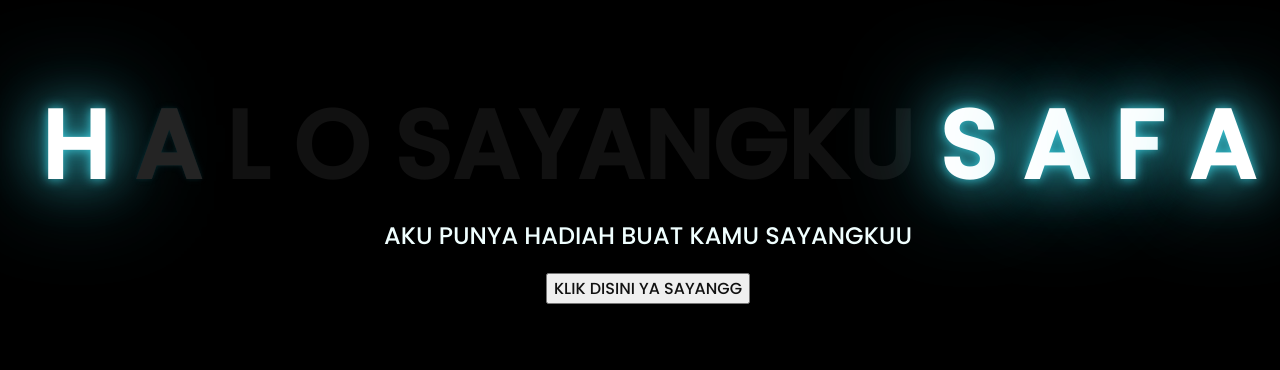
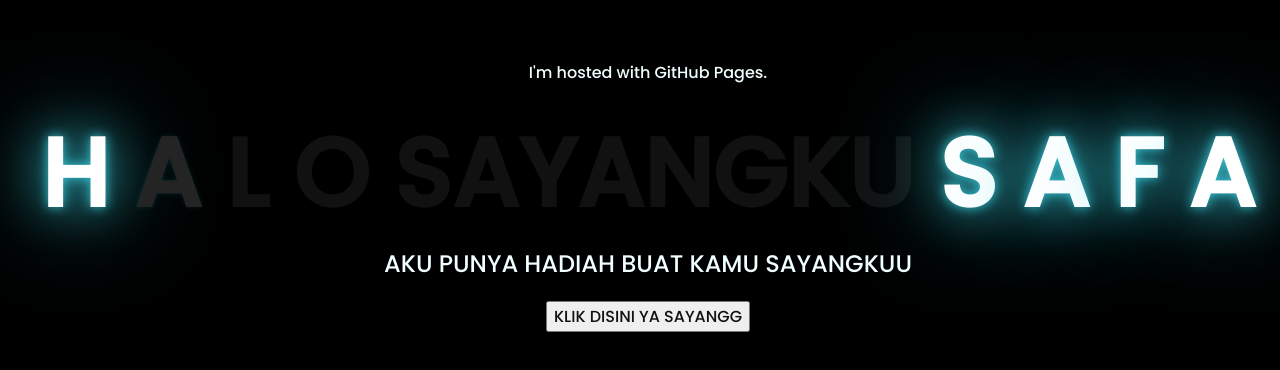
Before and after one commit to aldilannn/lovyuuu.github.io, a plain HTML site: page index.html in a window 1280 px wide. Shown: the part 220-590 px from the top of the page. Drawn offline with Linux system fonts and the light colour scheme.

Commit message:
Update index.html

```diff
--- a/index.html
+++ b/index.html
@@ -1,5 +1,6 @@
 <!DOCTYPE html>
 <html lang="en">
+<p>I'm hosted with GitHub Pages.</p>
 <head>
     <meta charset="UTF-8">
     <meta http-equiv="X-UA-Compatible" content="IE=edge">
```
